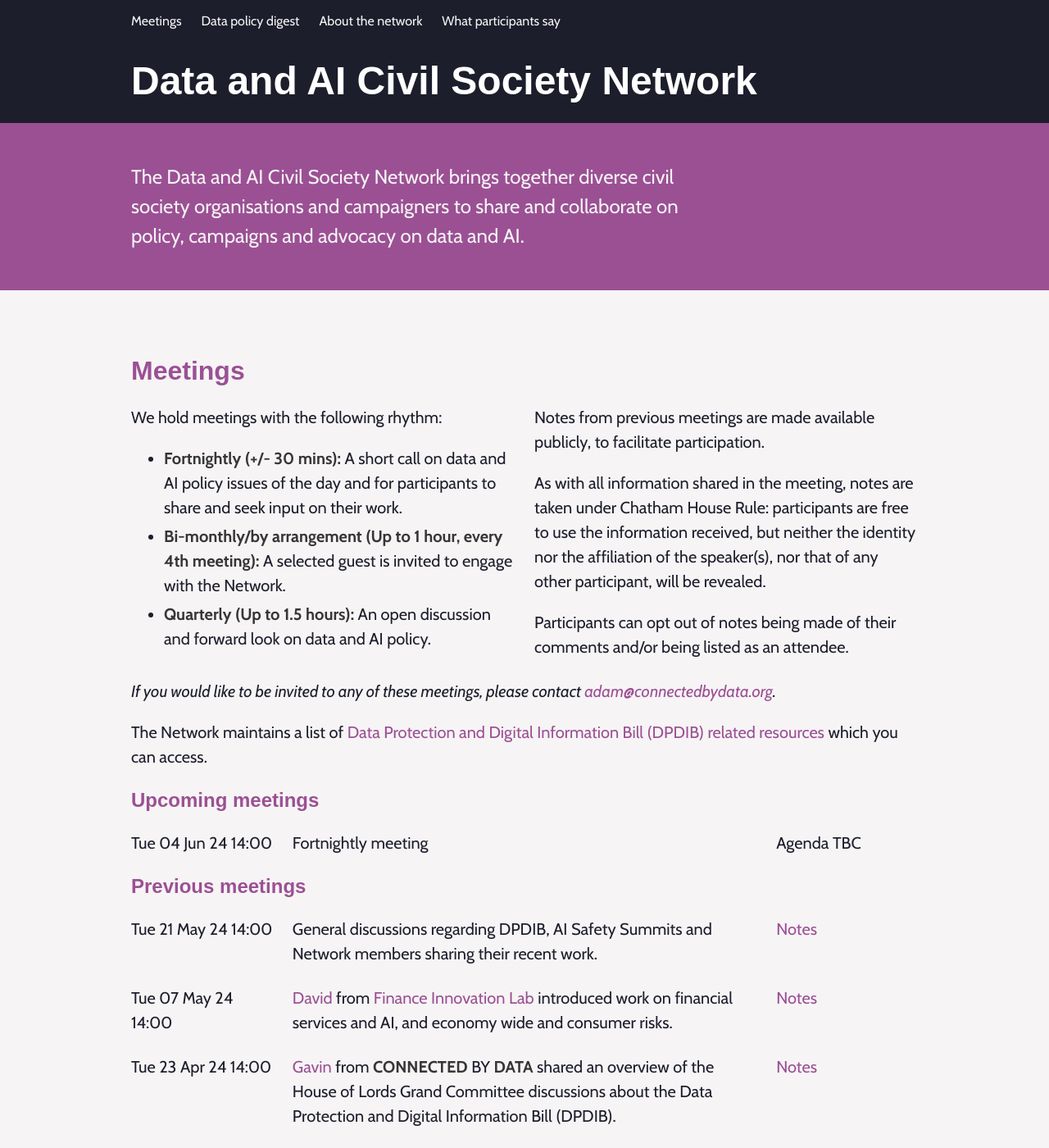
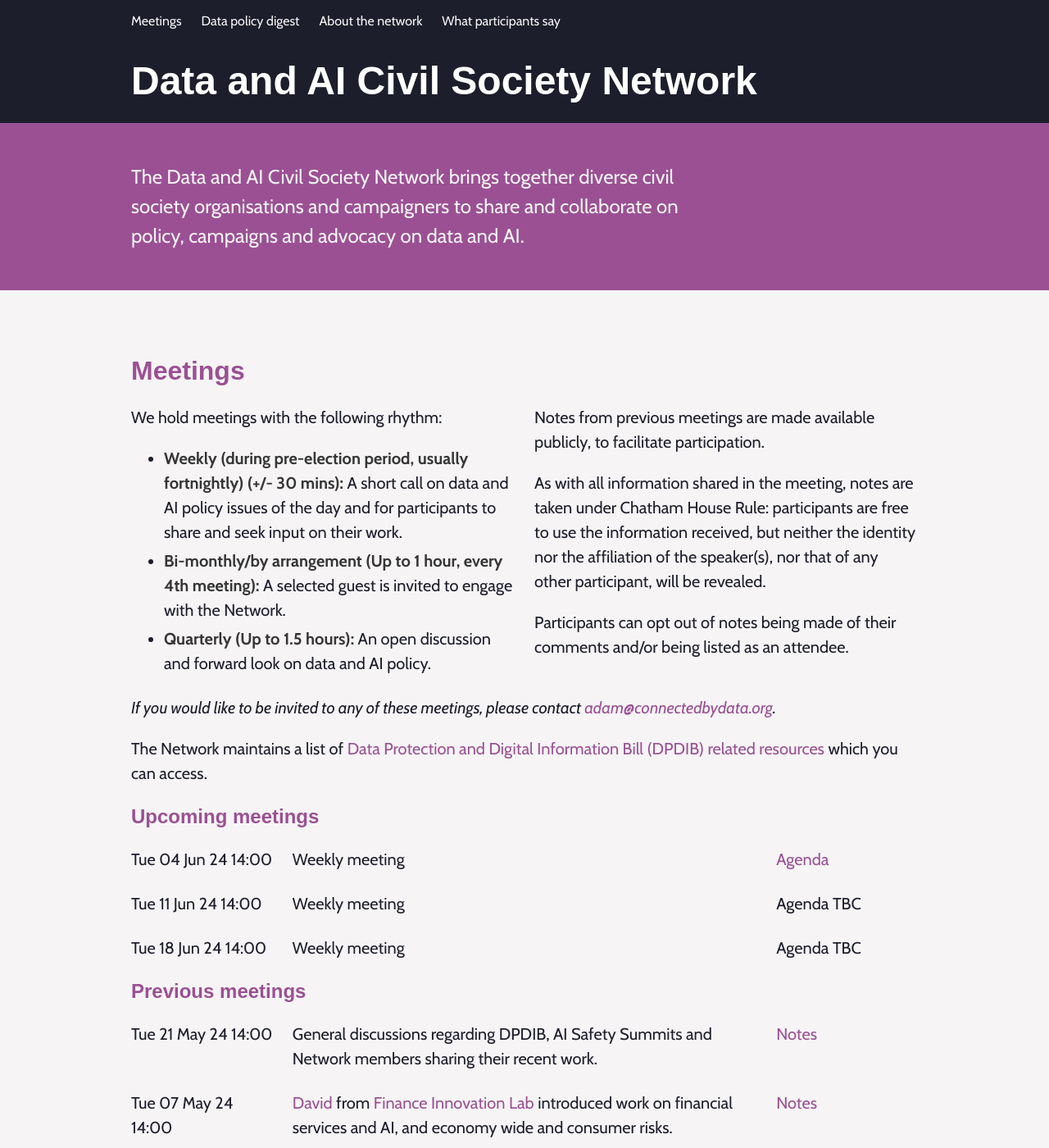
Before and after one commit to connectedbydata/data-and-ai-cso-network.org, a Jekyll site: the page built from index.md, in a window 1280 px wide and 1400 px high. Shown: the whole window at 82% size. Built offline with Jekyll 4.4.1, drawn with Linux system fonts in a browser that asks for light colours; nearby versions of some CDN libraries; some web fonts are replaced.

Commit message:
Upload agenda for 4 June meeting

```diff
--- a/_layouts/default.html
+++ b/_layouts/default.html
@@ -32,7 +32,7 @@
                 We hold meetings with the following rhythm:
               </p>
               <ul>
-                <li><strong>Fortnightly (+/- 30 mins):</strong> A short call on data and AI policy issues of the day and for participants to share and seek input on their work.</li>
+                <li><strong>Weekly (during pre-election period, usually fortnightly) (+/- 30 mins):</strong> A short call on data and AI policy issues of the day and for participants to share and seek input on their work.</li>
                 <li><strong>Bi-monthly/by arrangement (Up to 1 hour, every 4th meeting):</strong> A selected guest is invited to engage with the Network.</li>
                 <li><strong>Quarterly (Up to 1.5 hours):</strong> An open discussion and forward look on data and AI policy.</li>
               </ul>
```
Also changed, not shown: _meetings/2024-06-04.md (+2 -2 lines), _meetings/2024-06-11.md (added, +7 -0 lines), _meetings/2024-06-18.md (added, +7 -0 lines).
